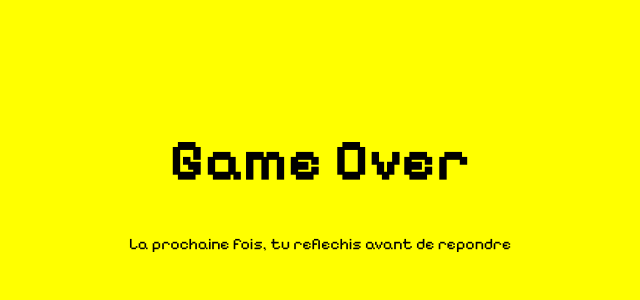
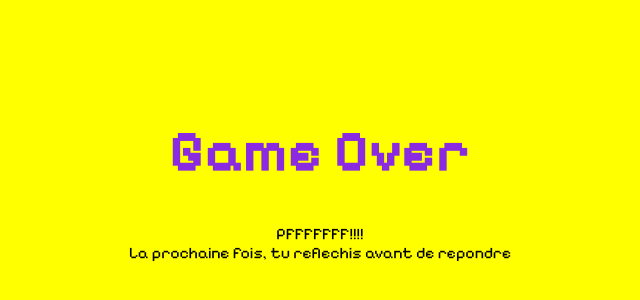
Before and after one commit to ChrisG-WCS/ProtoJam, a React (Vite) app: page /gameover in a window 1280 px wide. Shown: the part 222-522 px from the top of the page, without its empty margins (320-960 px from the left). Built offline with nearby package versions, Linux system fonts and the light colour scheme.

Commit message:
i creat a page gameover

```diff
--- a/src/page/GameOver.module.css
+++ b/src/page/GameOver.module.css
@@ -1,3 +1,4 @@
 .gameLose {
   font-size: 58px;
+  color: blueviolet;
 }
--- a/src/page/GameOver.tsx
+++ b/src/page/GameOver.tsx
@@ -4,7 +4,10 @@ const GameOver = () => {
   return (
     <>
       <h1 className={styles.gameLose}>Game Over</h1>
-      <p>La prochaine fois, tu reflechis avant de repondre</p>
+      <p>
+        PFFFFFFF!!!! <br />
+        La prochaine fois, tu reflechis avant de repondre
+      </p>
     </>
   );
 };
```
